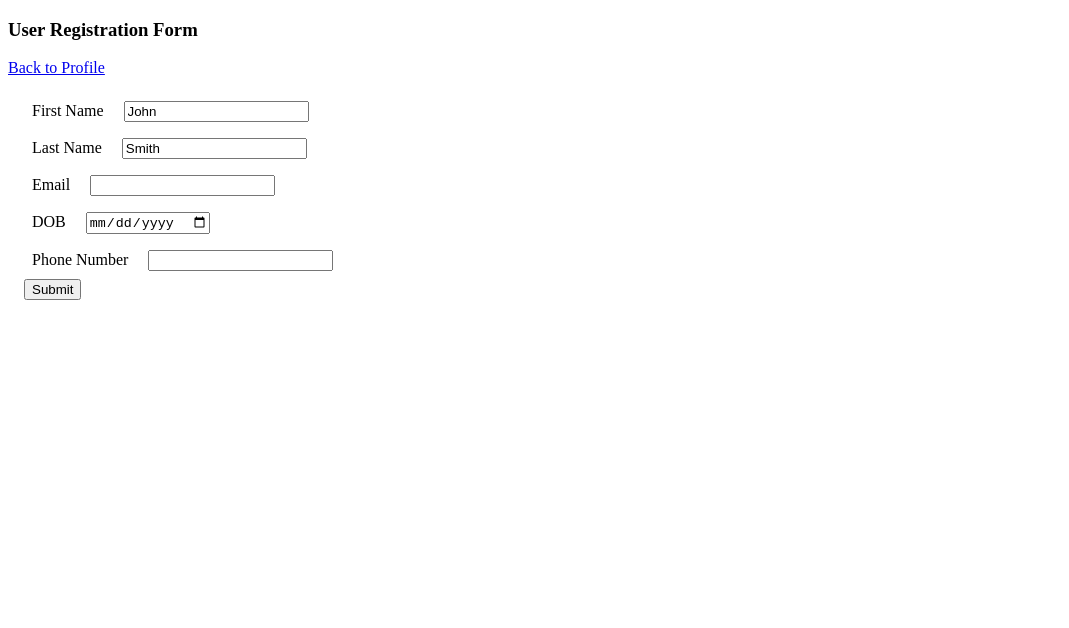
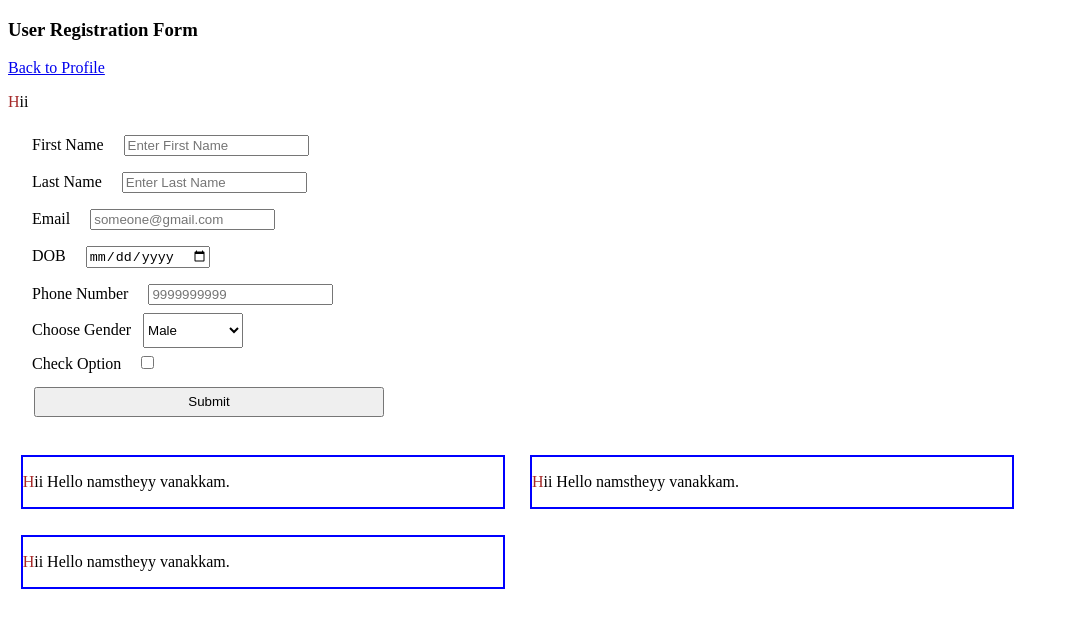
Before and after one commit to sai1245/Html_React, a plain HTML site: page contact.html in a window 1280 px wide. Shown: the whole page, without its empty margins (0-1069 px from the left). Drawn offline with Linux system fonts and the light colour scheme.

Commit message:
Using the new styles in the contact page

```diff
--- a/contact.css
+++ b/contact.css
@@ -2,10 +2,85 @@ form {
 	margin:16px;
 }
 
+p:empty {
+    width: 100px;
+    height: 100px;
+    color: black;
+    right: 150px;
+}
+
+p::first-letter{
+    color: brown;
+}
+
+@keyframes example{
+    0% {background-color: brown;
+    margin-top: 30px;}
+    20%{background-color: aliceblue;}
+    40%{background-color: aqua;
+        margin-top: 30px;}
+    60%{background-color: yellowgreen;}
+    80%{background-color: violet;
+        margin-top: 30px;}
+}
+
+.container{
+    width: 480px;
+    top: 30px;
+    left: 30px;
+    margin: 1%;
+    border: 2px solid blue;
+
+    /* animation-name: example;
+    animation-duration: 5s;
+    animation-iteration-count: infinite; */
+
+}
+@media screen and (min-width:1040px) {
+    .parent-container{
+        display: flex;
+        flex-wrap: wrap;
+    }
+}
+
+@media screen and (min-width:700px) {
+    .parent-container{
+        display: flex;
+        flex-wrap: wrap;
+    }
+}
+
+@media ()
+
+.container:hover{
+    color: blueviolet;
+}
 label{
 	margin: 8px;
+}
+a:visited {
+    color:green;
 }
 
 input{
 	margin: 8px;
 }
+input[type=text]:focus{
+    width: 200px;
+}
+
+input[type=checked]:checkbox{
+    color: tomato;
+}
+select{
+    width: 100px;
+    height: 35px;
+    padding: auto;
+}
+
+button{
+    width: 350px;
+    padding: auto;
+    height: 30px;
+    margin: 10px;
+}
--- a/contact.html
+++ b/contact.html
@@ -11,25 +11,55 @@
 
 		<h3>User Registration Form</h3>
 		<a href="Resume.html"> Back to Profile</a>
+        <p>Hii</p>
 		<form>
 			<label for="firstname">First Name</label>
-			<input type="text" id="firstname" value="John"  palceholder=""/>
+			<input type="text" id="firstname" value=""  placeholder="Enter First Name"/>
 			<br>
 			<label for="lastname">Last Name</label>
-			<input type="text" id="lastname" value="Smith"  palceholder=""/>
+			<input type="text" id="lastname" value=""  placeholder="Enter Last Name"/>
 			<br>
 
 			<label for="email" >Email</label>
-			<input type="text" id="email" value=""  palceholder=""/>
+			<input type="text" id="email" value=""  placeholder="someone@gmail.com"/>
 			<br>
 			<label for="dob" >DOB</label>
-			<input type="date" id="dob" value=""  palceholder=""/>
+			<input type="date" id="dob" value=""  placeholder=""/>
 			<br>
 			<label for="phone" >Phone Number</label>
-			<input type="number" id="phone" value=""  palceholder=""/>
+			<input type="text" id="phone" value=""  placeholder="9999999999"/>
 			<br>
+            <label for="gender" >Choose Gender</label>
+            <select name="gender" id="gender">
+                <option value="1">Male</option>
+                <option value="2">Female</option>
+            </select>
+            <br>
+            <label class="checkbox" for="checkbox">Check Option</label>
+            <input class="checkbox" type="checkbox">
+            <br>
 			<button type="submit">Submit</button>
 		</form>
+        <div class="parent-container">
+        <div class="container">
+        <p>
+            Hii Hello namstheyy
+            vanakkam.
+        </p>
+        </div>
+        <div class="container">
+            <p>
+                Hii Hello namstheyy
+                vanakkam.
+            </p>
+            </div>
+            <div class="container">
+                <p>
+                    Hii Hello namstheyy
+                    vanakkam.
+                </p>
+            </div>
+        </div>
 
 	</body>
 </html>
```
Also changed, not shown: Resume.html (+22 -3 lines), index.css (+14 -0 lines).
